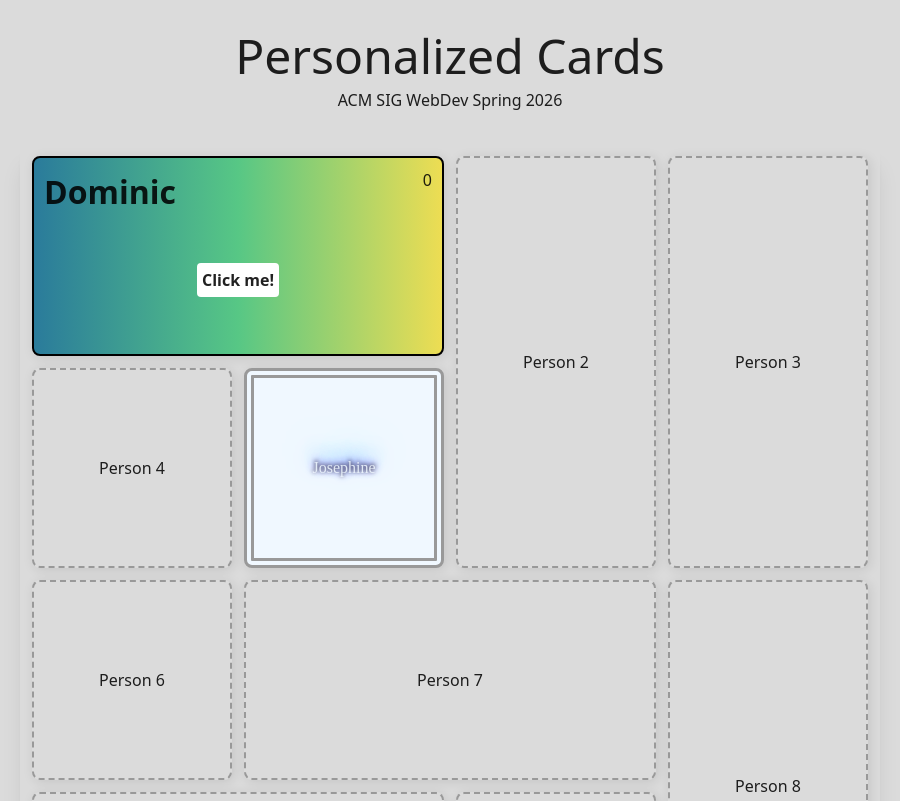
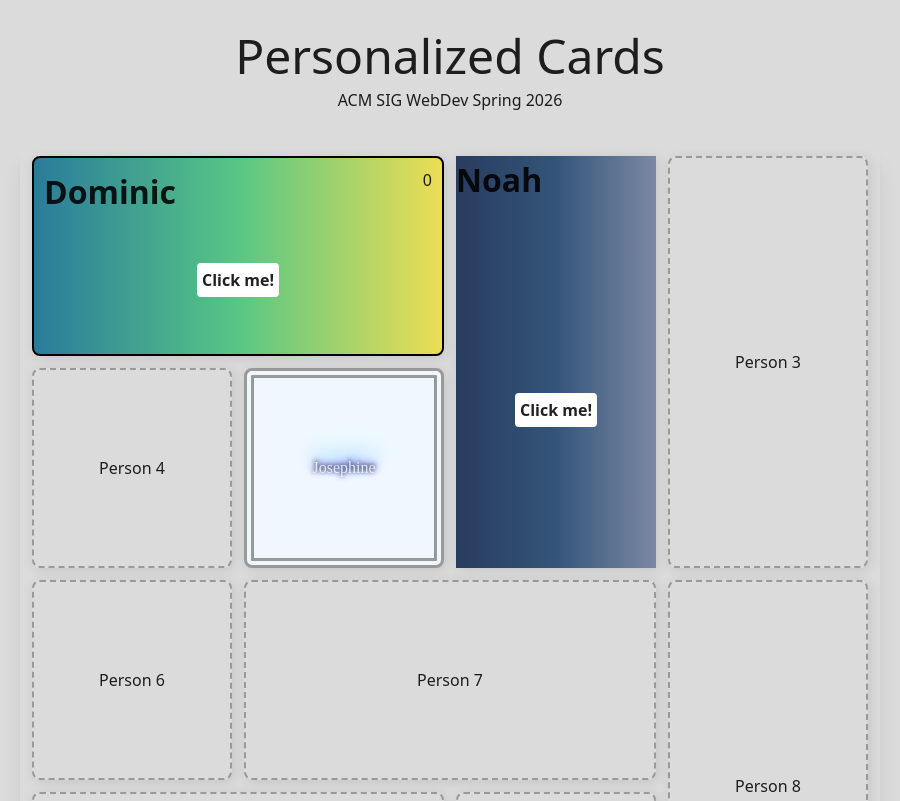
Before and after one commit to danbarajas/Personalized-Cards, a React (Vite) app: page / in a window 1280 px wide. Shown: the top 801 px of the page, without its empty margins (190-1090 px from the left). Built offline with nearby package versions, Linux system fonts and the light colour scheme.

Commit message:
Added button

```diff
--- a/src/cards/Person2/Person2.css
+++ b/src/cards/Person2/Person2.css
@@ -12,11 +12,53 @@
  *      font-size: 1.5rem;
  *    }
  */
-
+/*
 .person2 {
   display: flex;
   align-items: center;
   justify-content: center;
   border: 2px dashed #999;
   border-radius: 8px;
+  padding: 10px;
+  flex-direction: column;
+
+  background: linear-gradient(90deg,rgba(40, 60, 94, 1) 0%, rgba(51, 85, 122, 1) 50%, rgba(124, 136, 163, 1) 100%);}
+*/
+
+  .card.person2 {
+    transition: background 260ms ease, color 260ms ease;
+    background: linear-gradient(90deg,rgba(40, 60, 94, 1) 0%, rgba(51, 85, 122, 1) 50%, rgba(124, 136, 163, 1) 100%);
+  }
+
+  /* active state: gradient change effect */
+  .card.person2.active {
+    background: linear-gradient(135deg, #ebecef 0%, #7debff 100%);
+    color: #111;
+  }
+
+
+.topRow {
+  display: flex;
+  flex-direction: row; /* Content will go left to right. */
+  justify-content: space-between; /* Add space between the count and header. */
+  width: 100%; /* Fill space between elements. */
 }
+
+/* Bottom row for the button */
+.bottomRow {
+  width: 100%;
+  height: 100%;
+  display: flex;
+  justify-content: center; /* Button goes in the center. */
+  align-items: center;
+}
+
+.button {
+  padding: 5px;
+  background-color: white;
+  border-radius: 4px;
+  font-weight: bold;
+  transition: transform 0.2s ease; /* To make the transform smooth */
+}
+
+.button:active { transform: scale(0.96); }
--- a/src/cards/Person2/Person2.jsx
+++ b/src/cards/Person2/Person2.jsx
@@ -9,11 +9,31 @@
 
 import '../cards.css';
 import './Person2.css';
+import { useState } from 'react';
 
 function Person2() {
+  const [cardActive, setCardActive] = useState(false);
+
+/* Custom button function */
+function Button() {
+
+  console.log("Button pressed.")
+
+  setCardActive(true);
+  setTimeout(() => setCardActive(false), 300); // Reset after 200ms
+
+}
+
+
   return (
-    <div className="card vertical person2">
-      <p>Person 2</p>
+    <div className={`card vertical person2 ${cardActive ? 'active' : ''}`}>
+      <div className="topRow">
+        <h1 style={{ fontSize: "32px", fontWeight: "bold" }}>Noah</h1>
+      </div>
+
+      <div className="bottomRow">
+        <button onClick={Button} className="button"> Click me! </button>
+      </div>
     </div>
   );
 }
```
Also changed, not shown: 1 other file (tests, documents, lock files or other folders).
